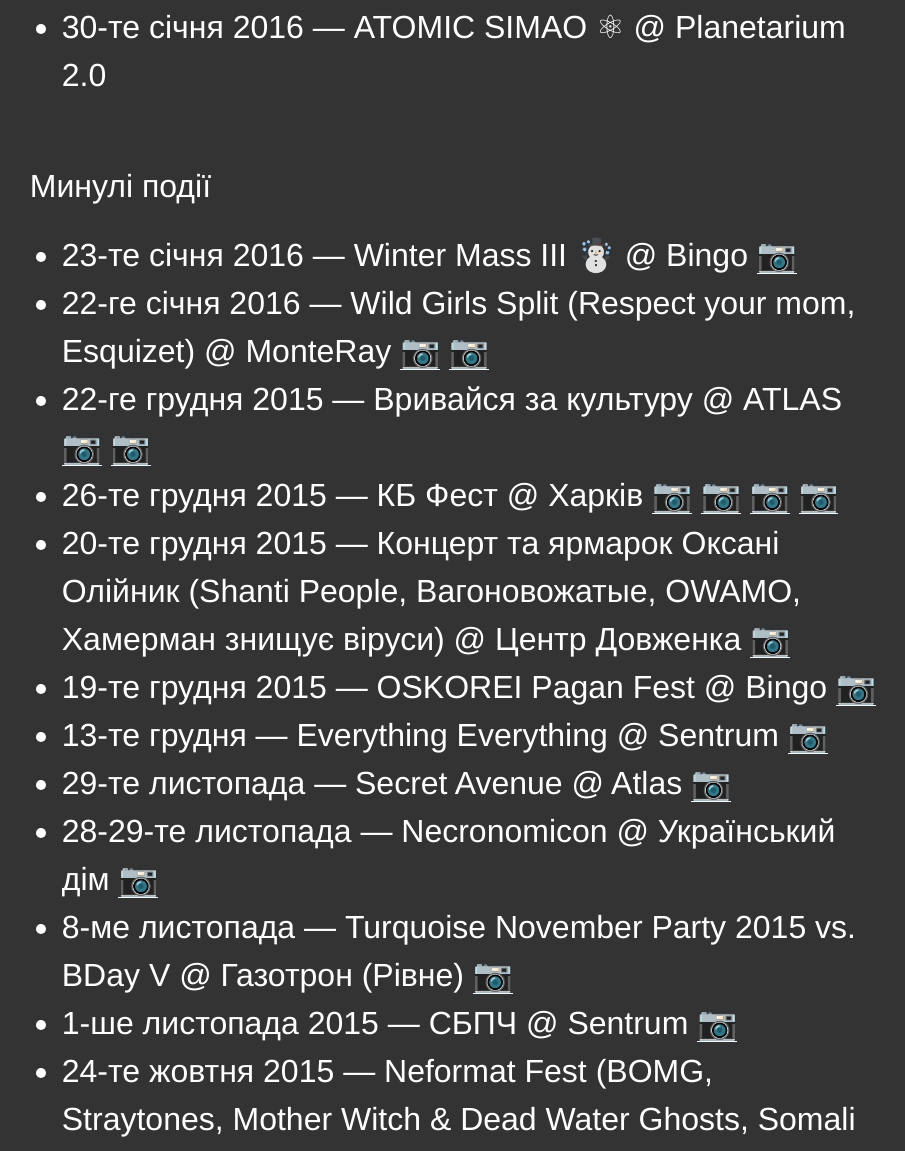
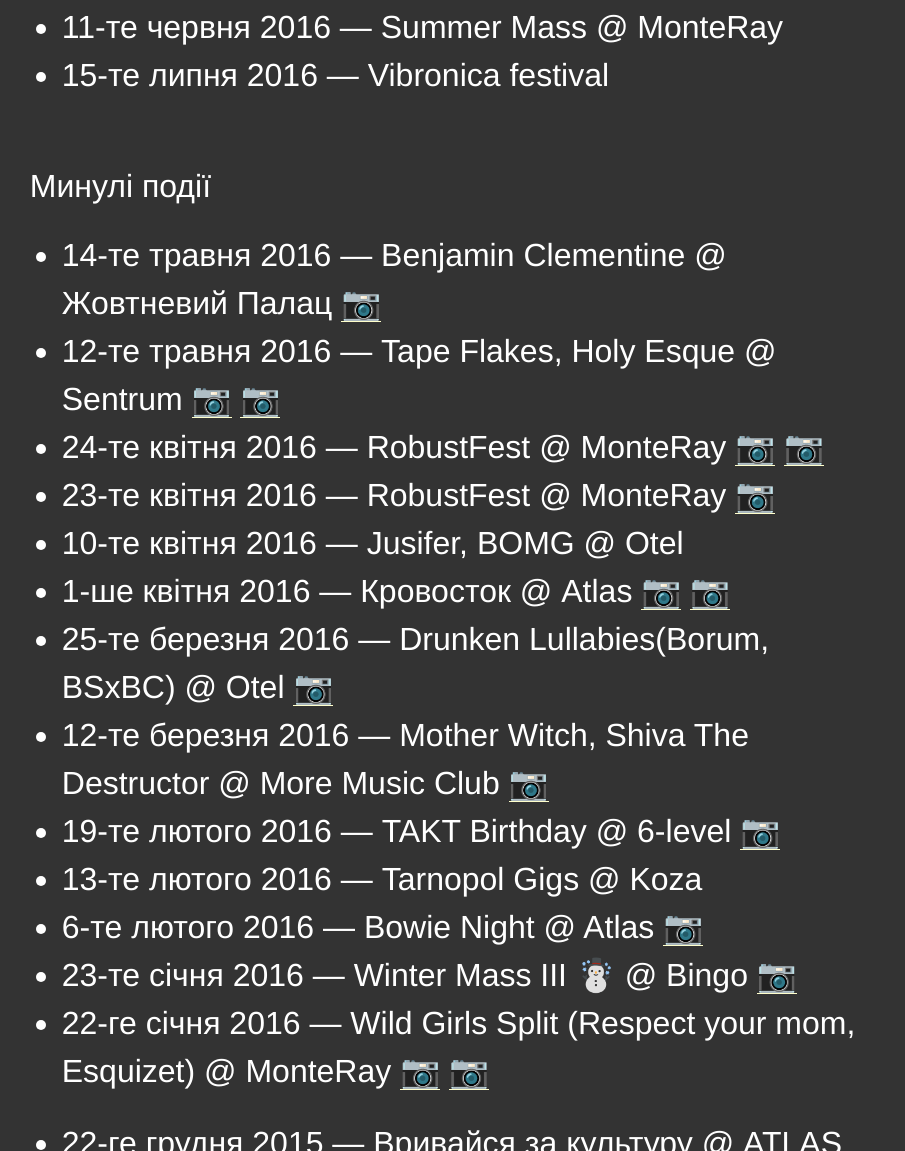
Before and after one commit to ndrew/kamenarnia, a plain HTML site: page index.html in a window 1280 px wide. Shown: the part 2128-3279 px from the top of the page, without its empty margins (184-1089 px from the left). Drawn offline with Linux system fonts and the light colour scheme; a web font is replaced by a local one.

Commit message:
updated list of visited concerts

```diff
--- a/index.html
+++ b/index.html
@@ -67,13 +67,60 @@
         <!-- <p><a href="/gogol.html">Розклад подій ГОГОЛЬFEST'а</a></p> -->
         <ul>
           <!-- future events -->
-          <li>30-те січня 2016 — ATOMIC SIMAO ⚛ @ Planetarium 2.0</li>
+          <li>11-те червня 2016 — Summer Mass @ MonteRay</li>
+          <li>15-те липня 2016 — Vibronica festival</li>
         </ul>
       </section>
 
       <section class="page-wrap">
         <p>Минулі події</p>
         <ul>
+
+        <li>14-те травня 2016 — Benjamin Clementine @ Жовтневий Палац
+        <a href="https://www.facebook.com/kamenarnia/photos/a.893336877395065.1073741828.892800004115419/1139134392815311/?type=3">&#x1f4f7;</a>
+        </li>
+
+        <li>12-те травня 2016 — Tape Flakes, Holy Esque @ Sentrum
+        <a href="https://www.facebook.com/kamenarnia/photos/a.893336877395065.1073741828.892800004115419/1137904989604918/?type=3">&#x1f4f7;</a>
+        <a href="https://www.facebook.com/kamenarnia/photos/a.893336877395065.1073741828.892800004115419/1137919042936846/?type=3">&#x1f4f7;</a>
+        </li>
+
+        <li>24-те квітня 2016 — RobustFest @ MonteRay
+        <a href="https://www.facebook.com/kamenarnia/photos/a.893336877395065.1073741828.892800004115419/1126077707454313/?type=3">&#x1f4f7;</a>
+        <a href="https://www.facebook.com/kamenarnia/photos/a.893336877395065.1073741828.892800004115419/1126148827447201/?type=3">&#x1f4f7;</a>
+        </li>
+        <li>23-те квітня 2016 — RobustFest @ MonteRay
+          <a href="https://www.facebook.com/kamenarnia/photos/a.893336877395065.1073741828.892800004115419/1125613220834095/?type=3">&#x1f4f7;</a>
+        </li>
+
+        <li>10-те квітня 2016 — Jusifer, BOMG @ Otel</li>
+
+        <li>1-ше квітня 2016 — Кровосток @ Atlas
+        <a href="https://www.facebook.com/kamenarnia/photos/a.893336877395065.1073741828.892800004115419/1111558075572943/?type=3">&#x1f4f7;</a>
+        <a href="https://www.facebook.com/kamenarnia/posts/1111653882230029">&#x1f4f7;</a>
+        </li>
+
+
+        <li>25-те березня 2016 — Drunken Lullabies(Borum, BSxBC) @ Otel
+        <a href="https://www.facebook.com/kamenarnia/photos/a.893336877395065.1073741828.892800004115419/1104097259652358/?type=3">&#x1f4f7;</a>
+        </li>
+
+        <li>12-те березня 2016 — Mother Witch, Shiva The Destructor @ More Music Club
+        <a href="https://www.facebook.com/kamenarnia/photos/a.893336877395065.1073741828.892800004115419/1093500647378686/?type=3">&#x1f4f7;</a>
+
+        </li>
+
+        <li>19-те лютого 2016 — TAKT Birthday @ 6-level
+          <a href="https://www.facebook.com/kamenarnia/photos/a.893336877395065.1073741828.892800004115419/1079900435405374/?type=3">&#x1f4f7;</a>
+        </li>
+
+        <li>13-те лютого 2016 — Tarnopol Gigs @ Koza</li>
+
+        <li>6-те лютого 2016 — Bowie Night @ Atlas
+          <a href="https://www.facebook.com/kamenarnia/photos/a.893336877395065.1073741828.892800004115419/1072521082809976/?type=3">&#x1f4f7;</a>
+        </li>
+
+
           <li>23-те січня 2016 — Winter Mass III ☃️ @ Bingo
             <a href="https://www.facebook.com/kamenarnia/posts/1065431640185587">&#x1f4f7;</a>
           </li>
@@ -82,6 +129,8 @@
             <a href="https://www.facebook.com/kamenarnia/photos/pcb.1064595870269164/1064593293602755/?type=3&theater">&#x1f4f7;</a>
             <a href="https://www.facebook.com/kamenarnia/photos/pcb.1064595870269164/1064593290269422/?type=3&theater">&#x1f4f7;</a>
           </li>
+
+          <p></p>
 
           <li>22-ге грудня 2015 — Вривайся за культуру @ ATLAS
             <a href="https://www.facebook.com/kamenarnia/posts/1045684568826961">&#x1f4f7;</a>
@@ -226,6 +275,7 @@
 </pre>:
             <a href="https://www.facebook.com/kamenarnia/posts/893866414008778">&#x1f4f7;</a>
 
+            </li>
             <!-- Dakh Daughters, DVOE, Tape Flakes, Charlie, Neural Clan -->
         </ul>
 
```
